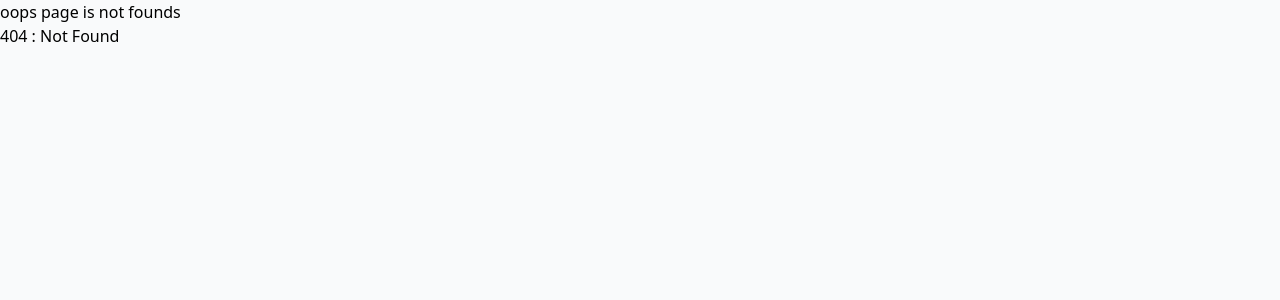
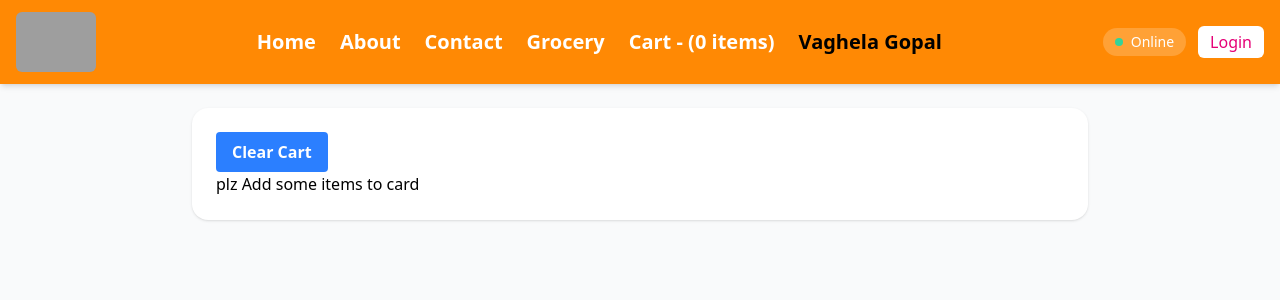
Before and after one commit to reactgopal/namasteReact, a React (Vite) app: page /cart in a window 1280 px wide. Before the commit this address had no page. Shown: the top 300 px of the page. Built offline with nearby package versions, Linux system fonts and the light colour scheme; grey boxes are pictures that could not be loaded.

Commit message:
let's build our store

```diff
--- a/package.json
+++ b/package.json
@@ -22,10 +22,12 @@
     "parcel": "^2.16.1"
   },
   "dependencies": {
+    "@reduxjs/toolkit": "^2.11.2",
     "@tailwindcss/postcss": "^4.1.18",
     "formik": "^2.4.9",
     "react": "^19.2.0",
     "react-dom": "^19.2.0",
+    "react-redux": "^9.2.0",
     "react-router-dom": "^6.30.2",
     "tailwindcss": "^4.1.18"
   },
--- /dev/null
+++ b/src/components/Cart.js
@@ -0,0 +1,28 @@
+import { useDispatch, useSelector } from "react-redux";
+import ItemList from "./ItemList";
+import { clearItems } from "../utils/cartSlice";
+
+const Cart = () => {
+  const dispatch = useDispatch();
+  const itemList = useSelector((store) => store.cart.items);
+  // const store = useSelector((store) => store);
+  // const Cartitems = store.cart.items;
+
+  const handleClearCart = () => {
+    dispatch(clearItems());
+  };
+
+  return (
+    <div className="max-w-4xl mx-auto bg-white rounded-2xl shadow-sm p-6 my-6">
+      <button
+        className="bg-blue-500 hover:bg-blue-700 text-white font-bold py-2 px-4 rounded"
+        onClick={handleClearCart}
+      >
+        Clear Cart
+      </button>
+      {itemList.length === 0 ? <h1>plz Add some items to card</h1> : ""}
+      <ItemList items={itemList} />
+    </div>
+  );
+};
+export default Cart;
--- a/src/components/Header.js
+++ b/src/components/Header.js
@@ -3,11 +3,16 @@ import { LOGO_URL } from "../utils/constants";
 import { Link } from "react-router-dom";
 import useOnlineStatus from "../utils/useOnlineStatus";
 import UserContext from "../utils/UserContext";
+import { useSelector } from "react-redux";
 const Header = () => {
   const [btnNameReact, setBtnNameReact] = useState("Login");
   const [mobileOpen, setMobileOpen] = useState(false);
   const onlineStatus = useOnlineStatus();
   const { loggedInUser } = useContext(UserContext);
+
+  // subscribing to the store using a selector
+  const cartItems = useSelector((store) => store.cart.items);
+  console.log(cartItems, "cart items");
 
   useEffect(() => {}, [btnNameReact]);
 
@@ -30,6 +35,9 @@ const Header = () => {
           </Link>
           <Link to="/grocery" className="hover:underline">
             Grocery
+          </Link>
+          <Link to="/cart" className="hover:underline">
+            Cart - ({cartItems.length} items)
           </Link>
           <li className="text-black font-bold list-none">{loggedInUser}</li>
         </nav>
--- a/src/components/ItemList.js
+++ b/src/components/ItemList.js
@@ -1,12 +1,22 @@
+import { useDispatch } from "react-redux";
 import { CDN_URL } from "../utils/constants";
+import { addItems } from "../utils/cartSlice";
+import { useLocation } from "react-router-dom";
 
 const ItemList = ({ items, dummy }) => {
+  const dispatch = useDispatch();
+  const { pathname } = useLocation();
+  console.log(pathname, "response");
+  const handleAddItem = (item) => {
+    // Dispatch an action
+    dispatch(addItems(item));
+  };
   return (
     <div>
-      {items.map((item) => {
+      {items.map((item, index) => {
         return (
           <div
-            key={item.card.info.id}
+            key={`${item.card.info.id}_${index}`}
             className="p-2 m-2 border-gray-200 border-b-2 text-left"
           >
             <div className="flex justify-between items-center">
@@ -21,11 +31,18 @@ const ItemList = ({ items, dummy }) => {
                   src={CDN_URL + item.card.info.imageId}
                   alt=""
                 />
-                <div className=" flex justify-center items-end-safe ">
-                  <button className="absolute py-1 px-2 font-bold bg-white text-green-600 rounded-lg">
-                    ADD +
-                  </button>
-                </div>
+                {pathname !== "/cart" && (
+                  <div className=" flex justify-center items-end-safe ">
+                    <button
+                      className="absolute py-1 px-2 font-bold bg-white text-green-600 rounded-lg"
+                      onClick={() => handleAddItem(item)} // run on click
+                      //onClick={handleAddItem(item)} // run on render
+                      //onClick={handleAddItem} // no arguments
+                    >
+                      ADD +
+                    </button>
+                  </div>
+                )}
               </div>
             </div>
           </div>
--- /dev/null
+++ b/src/utils/appStore.js
@@ -0,0 +1,10 @@
+import { configureStore } from "@reduxjs/toolkit";
+import cartReducer from "./cartSlice"; // Import the reducer from the slice
+
+const appStore = configureStore({
+  reducer: {
+    cart: cartReducer, // Use the cartReducer here
+  },
+});
+
+export default appStore;
--- /dev/null
+++ b/src/utils/cartSlice.js
@@ -0,0 +1,40 @@
+import { createSlice } from "@reduxjs/toolkit";
+
+const cartSlice = createSlice({
+  name: "cart", // slice name
+  initialState: {
+    items: [],
+  },
+  reducers: {
+    addItems: (state, action) => {
+      // vanialla(older) redux => don't mutate state
+      // const newState = [...state];
+      // newState.items.push(action.payload);
+      // return newState;
+
+      // redux toolkit
+      // we have to mutated  the state
+      // mutating the state here
+      // redux toolkit is uses Immer library behind the scenes
+      state.items.push(action.payload);
+    },
+    removeItems: (state) => {
+      state.items.pop();
+    },
+
+    // originalstate =  { items :["pizza"]};
+    clearItems: (state) => {
+      // console.log(state); // { items :["pizza"]}
+      // state = [];
+      // console.log(state); // [] it just made this local variable to empty but original state is still ["pizza"]
+
+      // RTK - either Mutate the existing state or return a new state
+      // state.items.length = 0; // originalstate = []
+      return { items: [] }; // this new [] will be replace inside  originalstate = [];
+    },
+  },
+});
+
+export const { addItems, removeItems, clearItems } = cartSlice.actions;
+
+export default cartSlice.reducer;
```
Also changed, not shown: src/App.js (+19 -8 lines), 2 other files (tests, documents, lock files or other folders).
